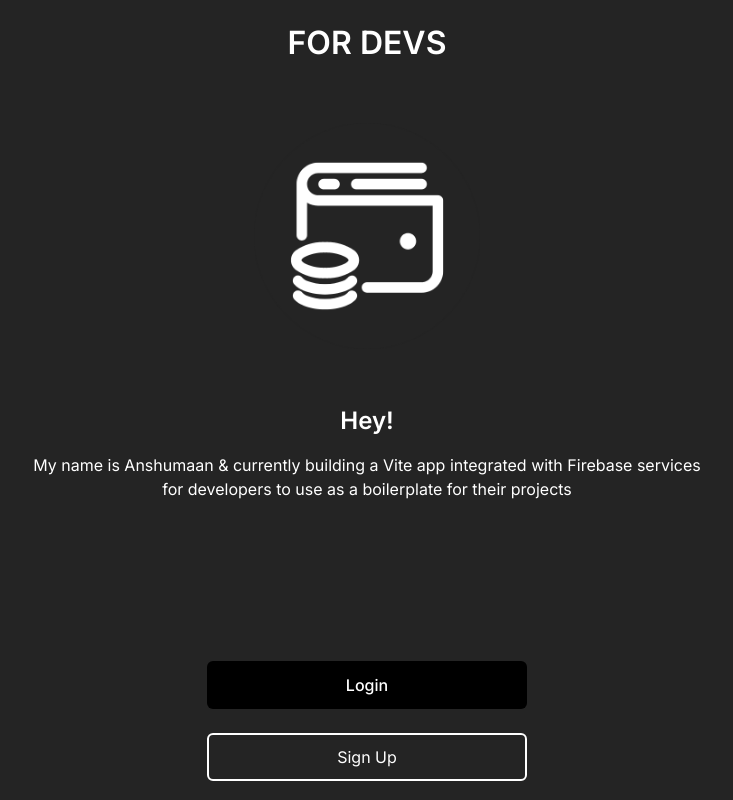
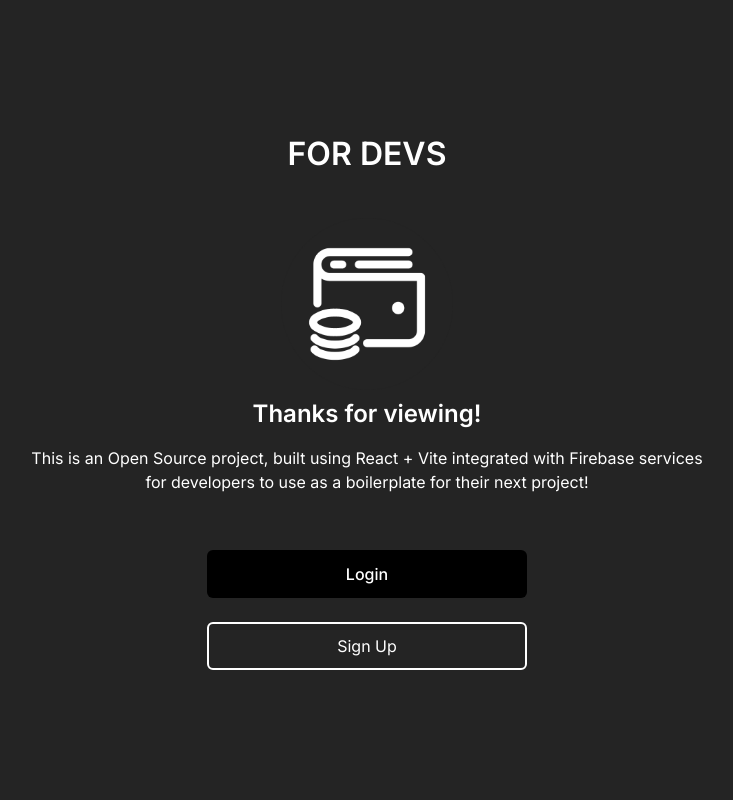
Before and after one commit to aminoxix/boilerplate-web-app, a React (Vite) app: page / in a window 1280 px wide. Shown: the whole page, without its empty margins (273-1006 px from the left). Built offline with nearby package versions, Linux system fonts and the light colour scheme; no server answers.

Commit message:
fix: 🐛 home screen layout, styles, text, relevant calculation
Signed-off-by: Anshumaan Kumar Prasad <anshumaankrprasad76@gmail.com>

```diff
--- a/package.json
+++ b/package.json
@@ -10,6 +10,9 @@
     "preview": "vite preview"
   },
   "dependencies": {
+    "@emotion/react": "^11.10.6",
+    "@emotion/styled": "^11.10.6",
+    "@mui/material": "^5.11.13",
     "firebase": "^9.17.2",
     "jotai": "^2.0.3",
     "react": "^18.2.0",
--- a/src/pages/calculator.jsx
+++ b/src/pages/calculator.jsx
@@ -26,6 +26,11 @@ function calculateResult(first, operation, second) {
     operation === "*"
   ) {
     return first * second;
+  } else if (
+    (operation === "divide" || operation === "div" || operation === "/") &&
+    second === 0
+  ) {
+    return "undefined";
   } else if (
     operation === "divide" ||
     operation === "div" ||
@@ -170,6 +175,9 @@ const Calculator = () => {
           <Button
             innerText="Calculate"
             handleClick={() => dispatch({ type: "calculateResult" })}
+            handleDisabled={
+              !values.firstValue || !values.secondValue || !values.operation
+            }
           />
         </div>
       </div>
--- a/src/pages/dashboard.jsx
+++ b/src/pages/dashboard.jsx
@@ -5,16 +5,19 @@ import SubTitle from "../components/SubTitle";
 import Title from "../components/Title";
 import { auth } from "../firebase/firebase-config";
 import MenuPage from "../layout/MenuPage";
+import { useNavigate } from "react-router-dom";
 
 
 const Dashboard = () => {
   const [user, setUser] = useAtom(userAtom);
+  const navigate = useNavigate();
 
   useEffect(() => {
     auth.onAuthStateChanged((user) => {
       if (user) {
         setUser(user.displayName);
       } else {
+        navigate('/signin')
         setUser("");
       }
     });
--- a/src/pages/home.jsx
+++ b/src/pages/home.jsx
@@ -12,26 +12,29 @@ import BrandLogo from "../assets/images/icon.png";
 
 const Home = (props) => {
   return (
-    <main className="bg-brand font-inter h-screen inset-0 2xl:px-[600px] xl:px-[400px] lg:px-[300px] py-6 px-6 text-white flex flex-col gap-40 justify-center items-center text-center">
-      <div className="flex flex-col gap-14">
+    <main className="bg-brand font-inter h-screen w-screen inset-0 text-white flex flex-col overflow-y-scroll overflow-x-hidden justify-center items-center">
+      <div className="bg-brand font-inter py-6 px-6 2xl:px-[600px] xl:px-[400px] lg:px-[300px] flex flex-col overflow-y-scroll justify-center items-center">
+        <div className="flex flex-col flex-1 justify-center items-center">
           <Title innerText="FOR DEVS" />
           <div className="flex justify-center items-center">
-          <img className="w-1/3" src={BrandLogo} />
+            <img className="w-1/3 m-2 pt-8" src={BrandLogo} />
           </div>
-        <div className="flex flex-col gap-4">
-          <SubTitle innerText="Hey!" />
+          <div className="flex flex-col flex-1 gap-4 justify-center items-center">
+            <SubTitle innerText="Thanks for viewing!" />
+            <div className="text-center">
               {props.name ? (
                 <p>My name is {props.name} & currently testing this app</p>
               ) : (
                 <p>
-              My name is Anshumaan & currently building a Vite app integrated
-              with Firebase services for developers to use as a boilerplate for
-              their projects
+                  This is an Open Source project, built using React + Vite
+                  integrated with Firebase services for developers to use as a
+                  boilerplate for their next project!
                 </p>
               )}
             </div>
           </div>
-      <div className="flex flex-col gap-6">
+        </div>
+        <div className="flex flex-1 flex-col gap-6 pt-14">
           <Link to={`/signin`}>
             <Button innerText="Login" />
           </Link>
@@ -39,6 +42,7 @@ const Home = (props) => {
             <SignUpButton innerText="Sign Up" />
           </Link>
         </div>
+      </div>
     </main>
   );
 };
--- a/src/pages/notification.jsx
+++ b/src/pages/notification.jsx
@@ -23,7 +23,7 @@ const Notification = () => {
       </div>
       <div className="flex flex-col flex-1 justify-center items-center">
         <button
-          className="flex justify-center items-center w-80 h-28 rounded-lg bg-accent font-bold text-white text-4xl cursor-pointer"
+          className="flex justify-center items-center w-60 h-20 rounded-lg bg-accent font-bold text-white text-4xl cursor-pointer"
           onClick={() => {
             setCount((prevCount) => prevCount + 1);
             setToast({
--- a/src/pages/signup.jsx
+++ b/src/pages/signup.jsx
@@ -1,5 +1,5 @@
 import React, { useState } from "react";
-import { Link } from "react-router-dom";
+import { Link, useNavigate } from "react-router-dom";
 import MenuPage from "../layout/MenuPage";
 
 import Title from "../components/Title";
@@ -8,7 +8,11 @@ import Button from "../components/Button";
 
 import { createUserWithEmailAndPassword, updateProfile } from "firebase/auth";
 import { auth } from "../firebase/firebase-config";
-import { useNavigate } from "react-router-dom";
+
+import Box from "@mui/material/Box";
+// import Button from '@mui/material/Button';
+import Typography from "@mui/material/Typography";
+import Modal from "@mui/material/Modal";
 
 const SignUp = () => {
   const navigate = useNavigate();
@@ -16,12 +20,16 @@ const SignUp = () => {
   const [values, setValues] = useState({
     fullName: "",
     registerEmail: "",
-    registerPassword: "",
     rawPassword: "",
+    signedTC: false,
   });
   const [errorMessage, setErrorMessage] = useState("");
   const [emailFlag, setEmailFlag] = useState(false);
   const [showPassword, setShowPassword] = useState(false);
+
+  const [openModal, setOpenModal] = React.useState(false);
+  const handleOpenModal = () => setOpenModal(true);
+  const handleCloseModal = () => setOpenModal(false);
 
   const toggleShowPassword = () => {
     setShowPassword((prevState) => !prevState);
@@ -58,7 +66,7 @@ const SignUp = () => {
       createUserWithEmailAndPassword(
         auth,
         values.registerEmail,
-        values.rawPassword || values.registerPassword
+        values.rawPassword
       )
         .then(async (response) => {
           const user = response.user;
@@ -76,6 +84,34 @@ const SignUp = () => {
 
   return (
     <MenuPage>
+      <Modal
+        open={openModal}
+        onClose={handleCloseModal}
+        aria-labelledby="modal-modal-title"
+        aria-describedby="modal-modal-description"
+        className="flex flex-1 justify-center items-center p-2"
+      >
+        <Box className="flex flex-col w-auto backdrop-blur-sm bg-transparent border-white p-5 rounded-md text-white">
+          <Typography id="modal-modal-title" variant="h6" component="h2">
+            Our Privacy Policy
+          </Typography>
+          <Typography id="modal-modal-description" sx={{ mt: 2 }}>
+            <ol className="pb-5">
+              <li>Introduction to Business</li>
+              <li>Business Contract Details</li>
+              <li>Effective Date</li>
+              <li>Governing Law</li>
+              <li>Limitation of Liability and Warranty Disclaimers</li>
+              <li>Rules of Conduct</li>
+              <li>Intellectual Property Rights</li>
+              <li>User Restrictions</li>
+              <li>Right to Termination</li>
+            </ol>
+            I've read the company's terms and conditions and am prepared to sign
+            up.
+          </Typography>
+        </Box>
+      </Modal>
       <div className="flex flex-1 flex-col">
         <div className="pt-14 flex flex-col">
           <Title innerText="Sign Up" />
@@ -171,10 +207,33 @@ const SignUp = () => {
                 </p>
               </div>
             </div>
+            <div className="flex gap-2">
+              <input
+                type="checkbox"
+                checked={values.signedTC}
+                onChange={(event) => {
+                  updateValue("signedTC", event.target.checked);
+                }}
+              />
+              <label className="flex gap-1 flex-wrap text-[12px] 2xl:text-[16px] xl:text-[16px]">
+                By signing in, you agree to the{" "}
+                <div
+                  className="underline cursor-pointer"
+                  onClick={handleOpenModal}
+                >
+                  Terms & Conditions
+                </div>
+                .
+              </label>
+            </div>
           </div>
           <div className="flex flex-col justify-center items-center pt-6 gap-2">
             <p className="text-[12px] text-white">{errorMessage}</p>
-            <Button innerText="Sign Up" handleClick={handleSubmission} />
+            <Button
+              innerText="Sign Up"
+              handleClick={handleSubmission}
+              handleDisabled={!values.signedTC}
+            />
             <p className="text-[12px]">
               Already have an account?{" "}
               <Link to={`/signin`} className="underline">
```
Also changed, not shown: 1 other file (tests, documents, lock files or other folders). Lines whose indentation alone changed are shown as unchanged.
